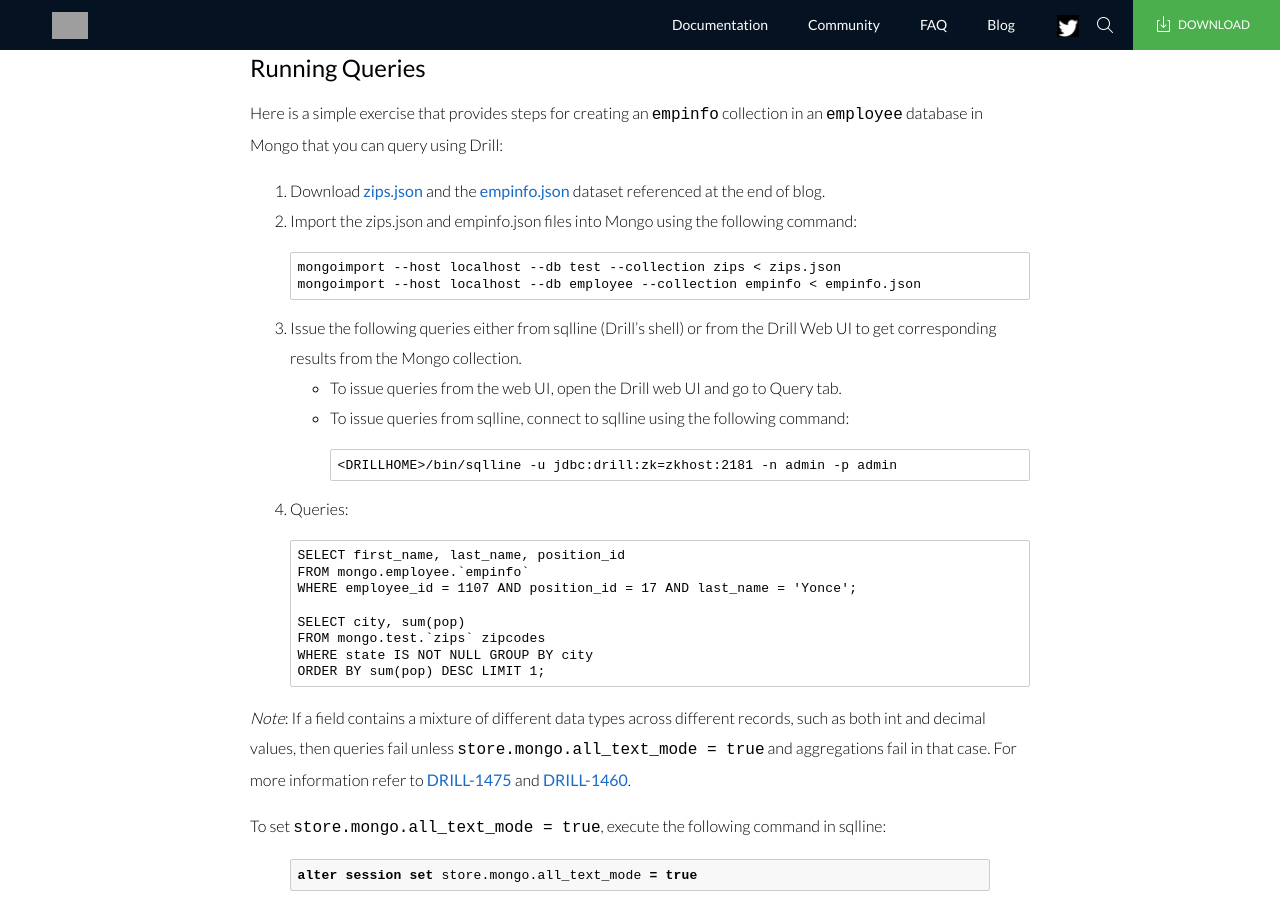
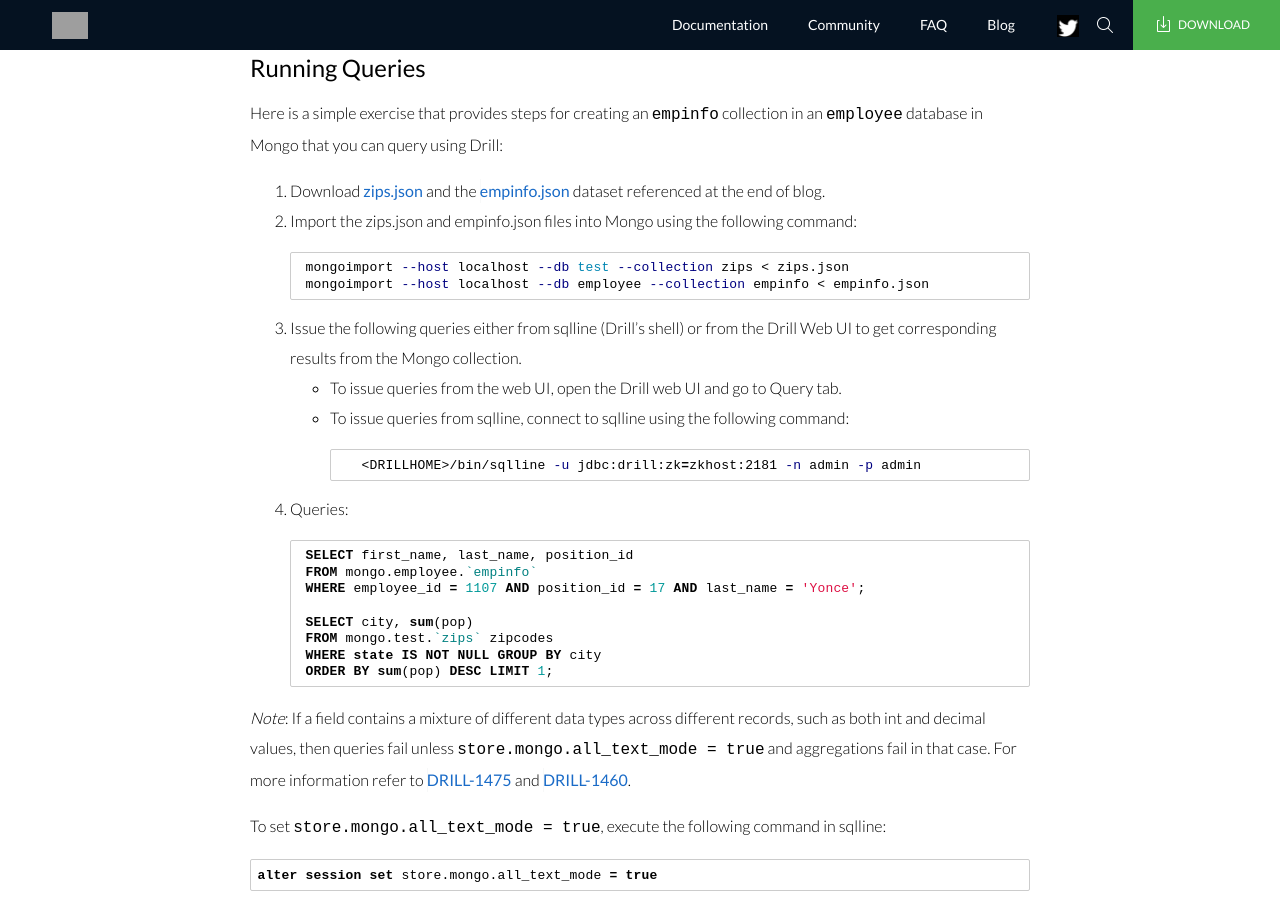
Before and after one commit to tshiran/drill-website, a Jekyll site: the page built from blog/_posts/2014-11-13-sql-on-mongodb.md, in a window 1280 px wide and 900 px high, scrolled down 3409 px. Built offline with Jekyll 4.4.1, drawn with Linux system fonts in a browser that asks for light colours; Markdown is read by kramdown in place of the engine named in the settings; comment, search, counter and statistics services are not loaded; some of the changed text lies outside the part shown; grey boxes are pictures that could not be loaded.

Commit message:
Website update

````diff
--- a/blog/_posts/2014-11-13-sql-on-mongodb.md
+++ b/blog/_posts/2014-11-13-sql-on-mongodb.md
@@ -66,11 +66,13 @@
 * Access the Web UI through any drillbit: <http://drillbit3:8047>
 * Enable the Mongo storage plugin and update its configuration:
 
-      {
-        "type": "mongo",
-        "connection": "mongodb://<host1>:<port1>,<host2>:<port2>",
-        "enabled": true
-      }
+    ```json
+    {
+      "type": "mongo",
+      "connection": "mongodb://<host1>:<port1>,<host2>:<port2>",
+      "enabled": true
+    }
+    ```
 
   Where `host1` and `host2` are the `mongos` hostnames.
 
@@ -93,57 +95,62 @@
 1. Download [zips.json](http://media.mongodb.org/zips.json) and the [empinfo.json]({{ site.baseurl }}/static/{{ page.code }}/empinfo.json) dataset referenced at the end of blog.
 2. Import the zips.json and empinfo.json files into Mongo using the following command:
 
-       mongoimport --host localhost --db test --collection zips < zips.json
-       mongoimport --host localhost --db employee --collection empinfo < empinfo.json
+    ```bash
+    mongoimport --host localhost --db test --collection zips < zips.json
+    mongoimport --host localhost --db employee --collection empinfo < empinfo.json
+    ```
 
 3. Issue the following queries either from sqlline (Drill’s shell) or from the Drill Web UI to get corresponding results from the Mongo collection.
    * To issue queries from the web UI, open the Drill web UI and go to Query tab.
    * To issue queries from sqlline, connect to sqlline using the following command:
 
-         <DRILLHOME>/bin/sqlline -u jdbc:drill:zk=zkhost:2181 -n admin -p admin
+        ```bash
+        <DRILLHOME>/bin/sqlline -u jdbc:drill:zk=zkhost:2181 -n admin -p admin
+        ```
 
 4. Queries:
 
-       SELECT first_name, last_name, position_id
-       FROM mongo.employee.`empinfo`
-       WHERE employee_id = 1107 AND position_id = 17 AND last_name = 'Yonce';
+    ```sql
+    SELECT first_name, last_name, position_id
+    FROM mongo.employee.`empinfo`
+    WHERE employee_id = 1107 AND position_id = 17 AND last_name = 'Yonce';
 
-       SELECT city, sum(pop)
-       FROM mongo.test.`zips` zipcodes
-       WHERE state IS NOT NULL GROUP BY city
-       ORDER BY sum(pop) DESC LIMIT 1;
-
+    SELECT city, sum(pop)
+    FROM mongo.test.`zips` zipcodes
+    WHERE state IS NOT NULL GROUP BY city
+    ORDER BY sum(pop) DESC LIMIT 1;
+    ```
 
 *Note*: If a field contains a mixture of different data types across different records, such as both int and decimal values, then queries fail unless `store.mongo.all_text_mode = true` and aggregations fail in that case. For more information refer to [DRILL-1475](https://issues.apache.org/jira/browse/DRILL-1475) and [DRILL-1460](https://issues.apache.org/jira/browse/DRILL-1460).
 
 To set `store.mongo.all_text_mode = true`, execute the following command in sqlline:
 
-{% highlight sql %}
+```sql
 alter session set store.mongo.all_text_mode = true
-{% endhighlight %}
+```
 
 ## Securely Accessing MongoDB
 Create two databases, emp and zips. For each database, create a user with read privileges. As an example, for the zips database, create a user “apache” with read privileges. For the emp database, create a user “drill” with read privileges.
 
 The apache user will be able to query the zips database by using the following storage plugin configuration:
 
-{% highlight json %}
+```json
 {
   "type": "mongo",
   "connection": "mongodb://apache:apache@localhost:27017/zips",
   "enabled": true
 }
-{% endhighlight %}
+```
 
 The `drill` user will be able to query the `emp` database by using the following storage plugin configuration:
 
-{% highlight json %}
+```json
 {
   "type": "mongo",
   "connection": "mongodb://drill:drill@localhost:27017/emp",
   "enabled": true
 }
-{% endhighlight %}
+```
 
 *Note*: The security patch may be included in next release. Check [DRILL-1502](https://issues.apache.org/jira/browse/DRILL-1502) for status.
 
````
